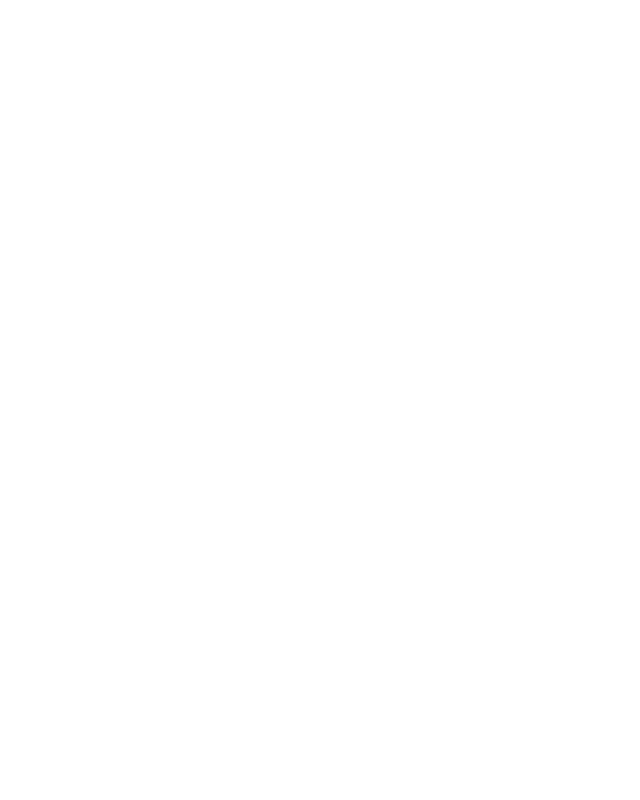
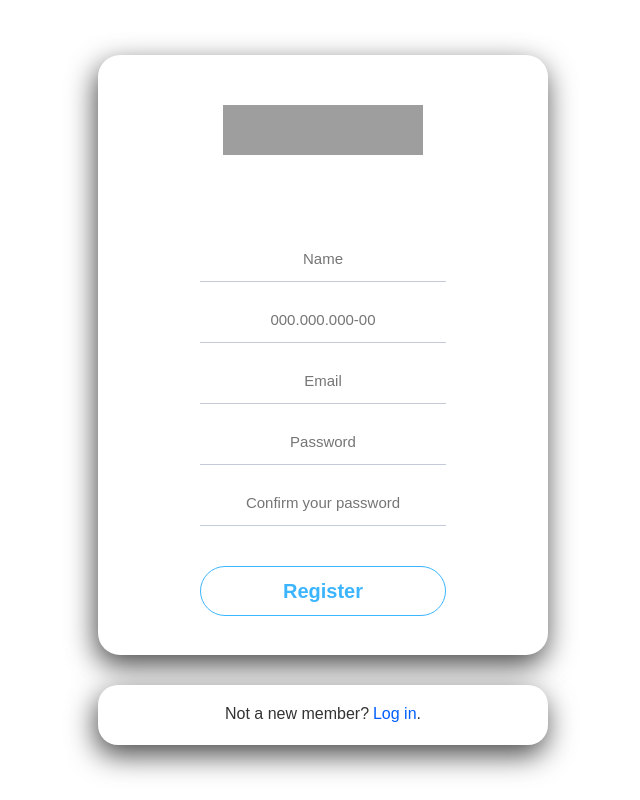
Before and after one commit to gabrielccarvalho/easy-raffle-frontend, a React (Create React App) app: page /register in a window 1280 px wide. Shown: the whole page, without its empty margins (317-957 px from the left). Built offline with nearby package versions, Linux system fonts and the light colour scheme; grey boxes are pictures that could not be loaded.

Commit message:
chore: add Register page

```diff
--- a/src/pages/Login/index.js
+++ b/src/pages/Login/index.js
@@ -30,7 +30,6 @@
       try {
         const LProvider = new LoginProvider();
         const response = await LProvider.login(email, password);
-        console.log(response.data);
         await login(response.data.token, response.data.user);
         this.props.history.push('/');
       } catch (err) {
@@ -38,7 +37,6 @@
           error:
             'Please, verify if you typed your email and password correctly',
         });
-        console.log(err);
       }
     }
   };
--- /dev/null
+++ b/src/pages/Register/index.js
@@ -0,0 +1,178 @@
+import React, { Component } from 'react';
+
+import { withRouter } from 'react-router-dom';
+
+import RegisterProvider from '../../providers/RegisterProvider';
+
+import { Container, Box, LoginBox, Message } from './styles';
+
+class Login extends Component {
+  state = {
+    name: '',
+    email: '',
+    cpf: '',
+    password: '',
+    confirmPassword: '',
+
+    error: '',
+
+    nameSelected: false,
+    emailSelected: false,
+    cpfSelected: false,
+    passwordSelected: false,
+    confirmPasswordSelected: false,
+  };
+
+  handleRegister = async e => {
+    e.preventDefault();
+    const { name, email, cpf, password, confirmPassword } = this.state;
+    if (!name || !email || !cpf || !password || !confirmPassword) {
+      this.setState({
+        error: 'Fill all the fields to keep going!',
+      });
+    } else if (password !== confirmPassword) {
+      this.setState({
+        error: 'Passwords do not match.',
+      });
+    } else {
+      this.setState({ error: '' });
+      try {
+        const RProvider = new RegisterProvider();
+        const response = await RProvider.register(name, email, cpf, password);
+        console.log(response.data);
+        this.props.history.push('/login');
+      } catch (err) {
+        this.setState({
+          error:
+            'Please, verify if you typed everything correctly',
+        });
+        console.log(err);
+      }
+    }
+  };
+
+  handleCpf = (cpf) => {
+    var numeric = cpf.replace(/[^0-9]+/g, '');
+    var length = numeric.length;
+
+    var partOne = numeric.slice(0, 3) + ".";
+    var partTwo = numeric.slice(3, 6) + ".";
+    var partThree = numeric.slice(6, 9) + "-";
+
+    var input = document.getElementById("cpf");
+
+    var formated;
+
+    if (length < 4) {
+      input.value = numeric;
+    } else if (length >= 4 && length < 7) {
+      formated = partOne + numeric.slice(3);
+      input.value = formated;
+    } else if (length >= 7 && length < 10) {
+      formated = partOne + partTwo + numeric.slice(6);
+      input.value = formated;
+    } else if (length >= 10 && length < 12) {
+      formated = partOne + partTwo + partThree + numeric.slice(9);
+      input.value = formated;
+    } else if (length >= 12) {
+      formated = partOne + partTwo + partThree + numeric.slice(9, 11);
+      input.value = formated;
+    }
+  }
+  render() {
+    return (
+      <>
+        <Container>
+          <Box onSubmit={this.handleRegister}>
+            <div>
+              <img src="https://i.imgur.com/2FS62Ra.png" alt="logo"/>
+            </div>
+            <br /><br /><br />
+            <div>
+              <input
+                onFocus={() => {
+                  this.setState({ nameSelected: true });
+                }}
+                onBlur={() => {
+                  this.setState({ nameSelected: false });
+                }}
+                type="text"
+                spellCheck="false"
+                autoCapitalize="false"
+                placeholder={this.state.nameSelected ? '' : 'Name'}
+                onChange={e => this.setState({ name: e.target.value })}
+              />
+              <br/>
+              <input
+                onFocus={() => {
+                  this.setState({ cpfSelected: true });
+                }}
+                onBlur={() => {
+                  this.setState({ cpfSelected: false });
+                }}
+                type="text"
+                id="cpf"
+                spellCheck="false"
+                autoCapitalize="false"
+                placeholder={this.state.cpfSelected ? '' : '000.000.000-00'}
+                onInput={e => this.handleCpf(e.target.value)}
+                onChange={e => this.setState({ cpf: e.target.value })}
+              />
+              <br />
+              <input
+                onFocus={() => {
+                  this.setState({ emailSelected: true });
+                }}
+                onBlur={() => {
+                  this.setState({ emailSelected: false });
+                }}
+                type="email"
+                spellCheck="false"
+                autoCapitalize="none"
+                placeholder={this.state.emailSelected ? '' : 'Email'}
+                onChange={e => this.setState({ email: e.target.value })}
+              />
+              <br/>
+              <input
+                onFocus={() => {
+                  this.setState({ passwordSelected: true });
+                }}
+                onBlur={() => {
+                  this.setState({ passwordSelected: false });
+                }}
+                type="password"
+                spellCheck="false"
+                autoCapitalize="none"
+                placeholder={this.state.passwordSelected ? '' : 'Password'}
+                onChange={e => this.setState({ password: e.target.value })}
+              />
+              <br />
+              <input
+                onFocus={() => {
+                  this.setState({ confirmPasswordSelected: true });
+                }}
+                onBlur={() => {
+                  this.setState({ confirmPasswordSelected: false });
+                }}
+                type="password"
+                spellCheck="false"
+                autoCapitalize="none"
+                placeholder={this.state.confirmPasswordSelected ? '' : 'Confirm your password'}
+                onChange={e => this.setState({ confirmPassword: e.target.value })}
+              />
+              <Message>{this.state.error}</Message>
+            </div>
+            <button type="submit">Register</button>
+          </Box>
+          <LoginBox>
+            <small>Not a new member?</small>{' '}
+            <a href="/login">Log in</a>
+            <small>.</small>
+          </LoginBox>
+        </Container>
+      </>
+    );
+  }
+}
+
+export default withRouter(Login);
--- a/src/pages/Login/styles.js
+++ b/src/pages/Register/styles.js
@@ -11,7 +11,7 @@
 `;
 
 export const Box = styled.form`
-  height: 500px;
+  height: 600px;
   width: 450px;
   padding: 20px;
   text-align: center;
@@ -72,7 +72,7 @@
     background: #fff;
     height: 50px;
     width: 60%;
-    margin-top: 80px;
+    margin-top: 25px;
     border: 1px solid #3bb5ff;
     border-radius: 28px;
     transition: 500ms;
@@ -107,7 +107,7 @@
   }
 `;
 
-export const RegisterBox = styled.form`
+export const LoginBox = styled.form`
   height: 60px;
   width: 450px;
   margin-top: 30px;
--- /dev/null
+++ b/src/providers/RegisterProvider.js
@@ -0,0 +1,17 @@
+import api from '../services/api';
+
+export default class Register {
+  async register(name, email, cpf, password) {
+    try {
+      const response = await api.post('/users', {
+        name: name,
+        email: email,
+        numero_cadastro: cpf,
+        password: password,
+      });
+      return response;
+    } catch (error) {
+      console.log(error);
+    }
+  }
+}
--- a/src/routes.js
+++ b/src/routes.js
@@ -3,12 +3,14 @@
 
 import Main from './pages/Main';
 import Login from './pages/Login';
+import Register from './pages/Register';
 
 export default function Routes() {
   return (
     <BrowserRouter>
       <Route exact path="/" component={Main} />
       <Route path="/login" component={Login} />
+      <Route path="/register" component={Register} />
     </BrowserRouter>
   );
 };
```
